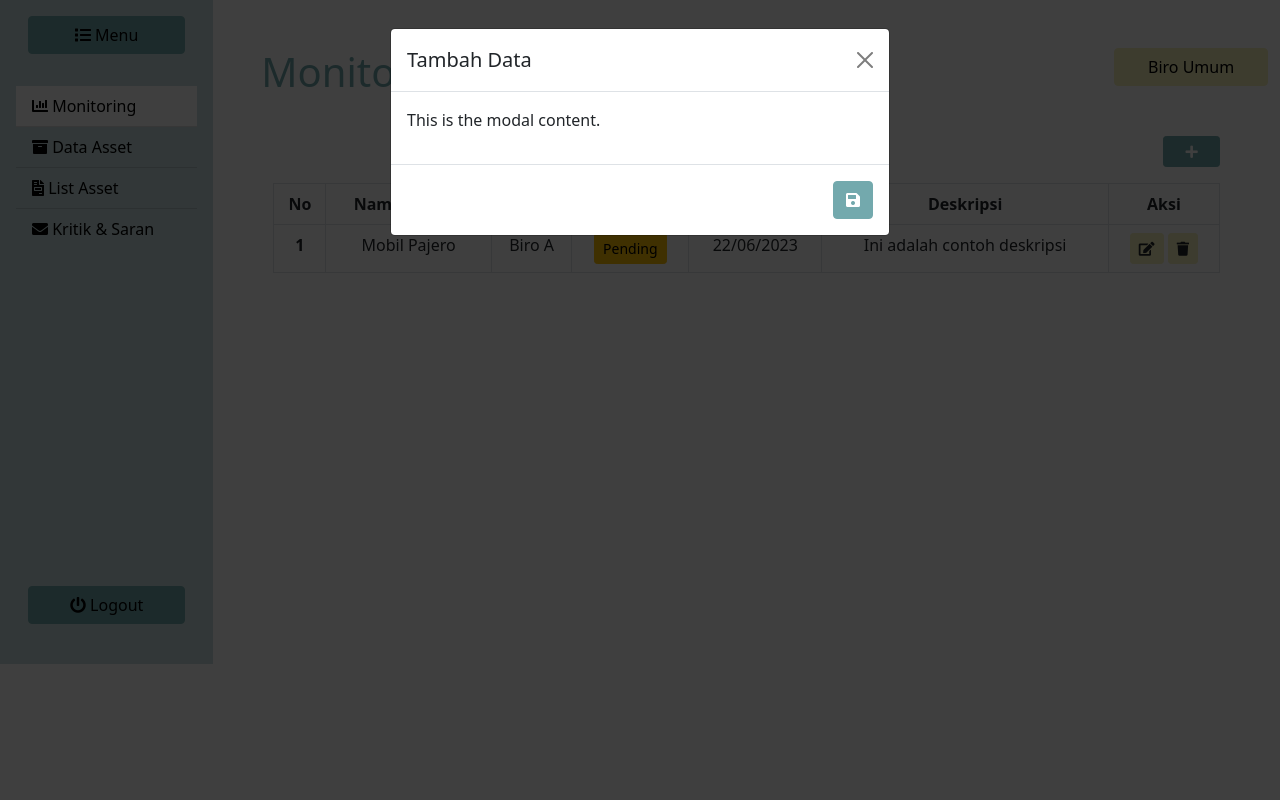
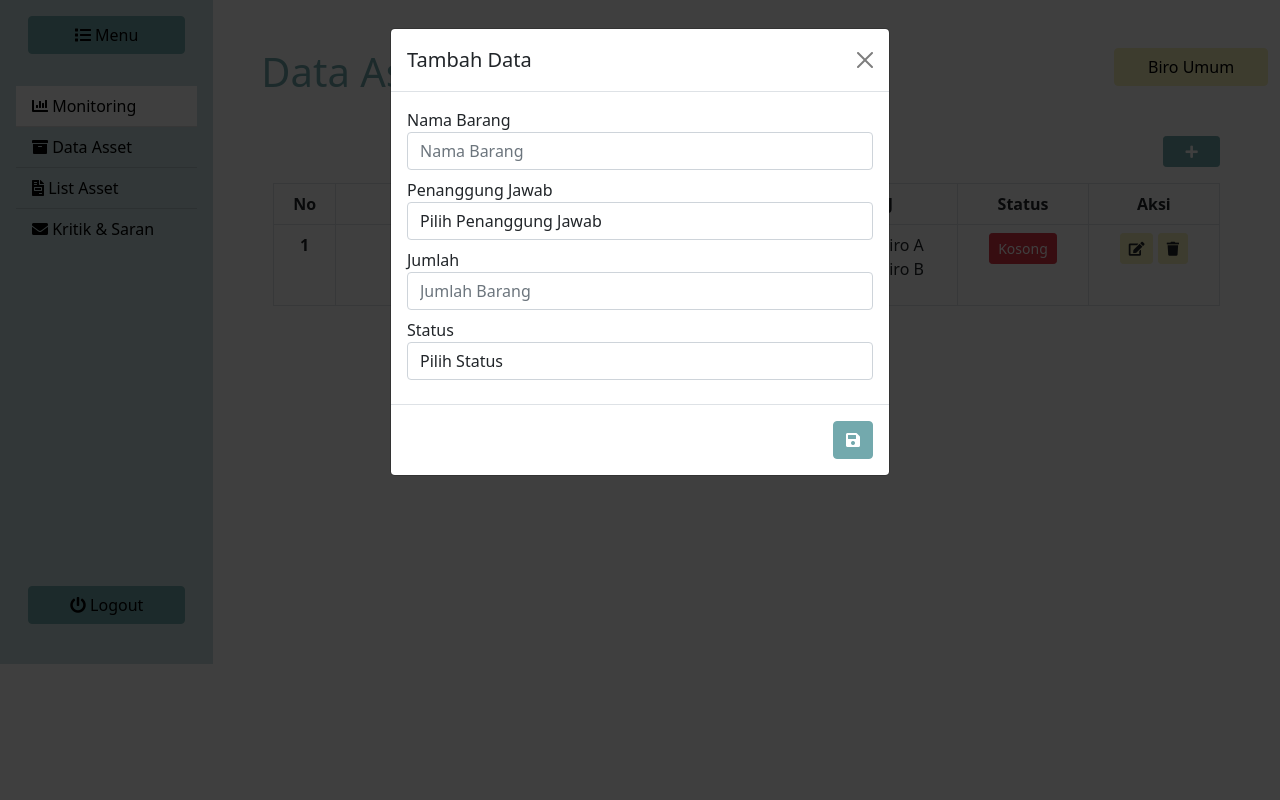
Before and after one commit to hagendodo/biro-umum, a PHP site: page /asset/index.php in a window 1280 px wide, after a click that opens the changed part. Run offline with PHP 8.4, Linux system fonts and the light colour scheme.

Commit message:
melengkapi tiap halaman front end

```diff
--- /dev/null
+++ b/frontend/asset/index.php
@@ -0,0 +1,152 @@
+<?php include('../layouts/head.php'); ?>
+<?php include('../layouts/menu.php'); ?>
+<div class="col-lg-10 col-md-9 col-sm-6">
+    <div class="row">
+        <div class="col-lg-10 col-md-8 col-sm-6 px-5 pt-5 pb-3">
+            <h1 style="color: #73a9ad;">Data Aset</h1>
+        </div>
+        <div class="col-lg-2 col-md-4 col-sm-6 pt-5 pl-2 pr-5 pb-3">
+            <a class="btn btn-info w-100 text-black" style="background-color: #f5f0bb; border-color: #f5f0bb;"><?php include('../layouts/profile.php'); ?></a>
+        </div>
+    </div>
+    <div class="row px-5 pb-5 pt-3">
+        <div class="col-12">
+            <div class="row mb-3 d-flex justify-content-end">
+                <div class="col-1">
+                    <button type="button" class="btn btn-sm btn-info w-100 text-white" data-bs-toggle="modal" data-bs-target="#modalTambah" style="background-color: #73a9ad; border-color: #73a9ad;"><i class="fas fa-plus"></i></button>
+                    <div class="modal" id="modalTambah">
+                        <div class="modal-dialog">
+                            <div class="modal-content">
+                                <div class="modal-header">
+                                    <h5 class="modal-title">Tambah Data</h5>
+                                    <button type="button" class="btn-close" data-bs-dismiss="modal"></button>
+                                </div>
+                                <div class="modal-body">
+                                    <form method="POST" action="">
+                                        <div class="form-group mb-2">
+                                            <label for="namaBarang">Nama Barang</label>
+                                            <input type="text" class="form-control" id="namaBarang" placeholder="Nama Barang">
+                                        </div>
+
+                                        <div class="form-group mb-2">
+                                            <label for="pj">Penanggung Jawab</label>
+                                            <select class="form-control" id="pj">
+                                                <option readonly hidden>Pilih Penanggung Jawab</option>
+                                                <option value="pj1">Biro A</option>
+                                                <option value="pj2">Biro B</option>
+                                                <option value="pj3">Biro C</option>
+                                                <option value="pj3">Biro D</option>
+                                            </select>
+                                        </div>
+
+                                        <div class="form-group mb-2">
+                                            <label for="jumlahBarang">Jumlah</label>
+                                            <input type="number" class="form-control" id="jumlahBarang" placeholder="Jumlah Barang">
+                                        </div>
+
+                                        <div class="form-group mb-2">
+                                            <label for="status">Status</label>
+                                            <select class="form-control" id="status">
+                                                <option readonly hidden>Pilih Status</option>
+                                                <option value="status1">Tersedia</option>
+                                                <option value="status3">Kosong</option>
+                                            </select>
+                                        </div>
+                                </div>
+                                <div class="modal-footer">
+                                    <button type="submit" class="btn text-white" style="background-color: #73a9ad; border-color: #73a9ad;"><i class="fas fa-save"></i></button>
+                                    </form>
+                                </div>
+                            </div>
+                        </div>
+                    </div>
+
+                </div>
+            </div>
+            <div class="row">
+                <div class="col-12">
+                    <table class="table table-bordered text-center">
+                        <thead>
+                        <tr>
+                            <th scope="col">No</th>
+                            <th scope="col">Kode Barang</th>
+                            <th scope="col">Nama Barang</th>
+                            <th scope="col">PJ</th>
+                            <th scope="col">Status</th>
+                            <th scope="col">Aksi</th>
+                        </tr>
+                        </thead>
+                        <tbody>
+                        <tr>
+                            <th scope="row">1</th>
+                            <td class="text-left">a1s8d812sa3ja31ds1h</td>
+                            <td class="text-left">Mobil Pajero</td>
+                            <td  class="text-left">
+                                <ol>
+                                    <li>Biro A</li>
+                                    <li>Biro B</li>
+                                </ol>
+                            </td>
+                            <td>
+                                <button type="button" class="btn btn-sm btn-danger">Kosong</button>
+                            </td>
+                            <td>
+                                <button type="button" class="btn btn-sm" data-bs-toggle="modal" data-bs-target="#modalEdit" style="background-color: #f5f0bd; border-color: #f5f0bd;"><i class="fas fa-edit"></i></button>
+                                <div class="modal" id="modalEdit"  style="text-align: left;">
+                                    <div class="modal-dialog">
+                                        <div class="modal-content">
+                                            <div class="modal-header">
+                                                <h5 class="modal-title">Edit Data</h5>
+                                                <button type="button" class="btn-close" data-bs-dismiss="modal"></button>
+                                            </div>
+                                            <div class="modal-body">
+                                                <form method="POST" action="">
+                                                    <div class="form-group mb-2">
+                                                        <label for="namaBarang">Nama Barang</label>
+                                                        <input type="text" class="form-control" id="namaBarang" placeholder="Nama Barang" value="">
+                                                    </div>
+
+                                                    <div class="form-group mb-2">
+                                                        <label for="pj">Penanggung Jawab</label>
+                                                        <select class="form-control" id="pj">
+                                                            <option readonly hidden>Pilih Penanggung Jawab</option>
+                                                            <option value="pj1">Biro A</option>
+                                                            <option value="pj2">Biro B</option>
+                                                            <option value="pj3">Biro C</option>
+                                                            <option value="pj3">Biro D</option>
+                                                        </select>
+                                                    </div>
+
+                                                    <div class="form-group mb-2">
+                                                        <label for="jumlahBarang">Jumlah</label>
+                                                        <input type="number" class="form-control" id="jumlahBarang" placeholder="Jumlah Barang" value="">
+                                                    </div>
+
+                                                    <div class="form-group mb-2">
+                                                        <label for="status">Status</label>
+                                                        <select class="form-control" id="status">
+                                                            <option readonly hidden>Pilih Status</option>
+                                                            <option value="status1">Tersedia</option>
+                                                            <option value="status3">Kosong</option>
+                                                        </select>
+                                                    </div>
+                                            </div>
+                                            <div class="modal-footer">
+                                                <button type="submit" class="btn text-white" style="background-color: #73a9ad; border-color: #73a9ad;"><i class="fas fa-save"></i></button>
+                                                </form>
+                                            </div>
+                                        </div>
+                                    </div>
+                                </div>
+
+                                <button type="button" class="btn btn-sm" style="background-color: #f5f0bd; border-color: #f5f0bd;"><i class="fas fa-trash"></i></button>
+                            </td>
+                        </tr>
+                        </tbody>
+                    </table>
+                </div>
+            </div>
+        </div>
+    </div>
+</div>
+<?php include('../layouts/bottom.php'); ?>
--- a/frontend/index.php
+++ b/frontend/index.php
@@ -1,81 +1,3 @@
-<?php include('layouts/head.php'); ?>
-<?php include('layouts/menu.php'); ?>
-<div class="col-lg-10 col-md-9 col-sm-6">
-    <div class="row">
-        <div class="col-lg-10 col-md-8 col-sm-6 px-5 pt-5 pb-3">
-            <h1 style="color: #73a9ad;">Monitoring</h1>
-        </div>
-        <div class="col-lg-2 col-md-4 col-sm-6 pt-5 pl-2 pr-5 pb-3">
-            <a class="btn btn-info w-100 text-black" style="background-color: #f5f0bb; border-color: #f5f0bb;"><?php include('layouts/profile.php'); ?></a>
-        </div>
-    </div>
-    <div class="row px-5 pb-5 pt-3">
-        <div class="col-12">
-            <div class="row mb-3 d-flex justify-content-end">
-                <div class="col-1">
-                    <button type="button" class="btn btn-sm btn-info w-100 text-white"  data-bs-toggle="modal" data-bs-target="#modalTambah" style="background-color: #73a9ad; border-color: #73a9ad;"><i class="fas fa-plus"></i></button>
-                    <div class="modal" id="modalTambah">
-                        <div class="modal-dialog">
-                            <div class="modal-content">
-                                <!-- Modal Header -->
-                                <div class="modal-header">
-                                    <h5 class="modal-title">Tambah Data</h5>
-                                    <button type="button" class="btn-close" data-bs-dismiss="modal"></button>
-                                </div>
+<?php
 
-                                <!-- Modal Body -->
-                                <div class="modal-body">
-                                    <p>This is the modal content.</p>
-                                </div>
-
-                                <!-- Modal Footer -->
-                                <div class="modal-footer">
-                                    <button type="button" class="btn text-white" style="background-color: #73a9ad; border-color: #73a9ad;"><i class="fas fa-save"></i></button>
-                                </div>
-                            </div>
-                        </div>
-                    </div>
-
-                </div>
-            </div>
-            <div class="row">
-                <div class="col-12">
-                    <table class="table table-bordered text-center">
-                        <thead>
-                        <tr>
-                            <th scope="col">No</th>
-                            <th scope="col">Nama Barang</th>
-                            <th scope="col">PJ</th>
-                            <th scope="col">Status</th>
-                            <th scope="col">Deadline</th>
-                            <th scope="col">Deskripsi</th>
-                            <th scope="col">Aksi</th>
-                        </tr>
-                        </thead>
-                        <tbody>
-                        <tr>
-                            <th scope="row">1</th>
-                            <td class="text-left">Mobil Pajero</td>
-                            <td  class="text-left">Biro A</td>
-                            <td>
-                                <button type="button" class="btn btn-sm btn-warning">Pending</button>
-                            </td>
-                            <td>
-                                22/06/2023
-                            </td>
-                            <td class="text-left">
-                                Ini adalah contoh deskripsi
-                            </td>
-                            <td>
-                                <button type="button" class="btn btn-sm" style="background-color: #f5f0bd; border-color: #f5f0bd;"><i class="fas fa-edit"></i></button>
-                                <button type="button" class="btn btn-sm" style="background-color: #f5f0bd; border-color: #f5f0bd;"><i class="fas fa-trash"></i></button>
-                            </td>
-                        </tr>
-                        </tbody>
-                    </table>
-                </div>
-            </div>
-        </div>
-    </div>
-</div>
-<?php include('layouts/bottom.php'); ?>
+header('Location: monitoring/index.php');
--- a/frontend/layouts/menu.php
+++ b/frontend/layouts/menu.php
@@ -7,10 +7,10 @@
     <div class="row p-3" style="min-height: 500px;">
         <div class="col-12 p-0 mr-0">
             <div class="list-group pr-0 mr-0 list-group-flush" style="margin-right: 0; padding-right: 0;">
-                <a href="#" class="list-group-item list-group-item-action" style="background-color: #fff;color: #000;"><i class="fas fa-chart-bar"></i> Monitoring</a>
-                <a href="#" class="list-group-item list-group-item-action" style="background-color: #cadee0;color: #000;"><i class="fas fa-archive"></i> Data Asset</a>
-                <a href="#" class="list-group-item list-group-item-action" style="background-color: #cadee0;color: #000;"><i class="fas fa-file-invoice"></i> List Asset</a>
-                <a href="#" class="list-group-item list-group-item-action" style="background-color: #cadee0;color: #000;"><i class="fas fa-envelope"></i> Kritik & Saran</a>
+                <a href="../monitoring/index.php" class="list-group-item list-group-item-action" style="background-color: #fff;color: #000;"><i class="fas fa-chart-bar"></i> Monitoring</a>
+                <a href="../asset/index.php" class="list-group-item list-group-item-action" style="background-color: #cadee0;color: #000;"><i class="fas fa-archive"></i> Data Asset</a>
+                <a href="../asset/list.php" class="list-group-item list-group-item-action" style="background-color: #cadee0;color: #000;"><i class="fas fa-file-invoice"></i> List Asset</a>
+                <a href="../kritik-saran/index.php" class="list-group-item list-group-item-action" style="background-color: #cadee0;color: #000;"><i class="fas fa-envelope"></i> Kritik & Saran</a>
             </div>
         </div>
     </div>
```
Also changed, not shown: frontend/asset/list.php (added, +44 -0 lines), frontend/kritik-saran/index.php (added, +43 -0 lines), frontend/monitoring/index.php (added, +165 -0 lines).
